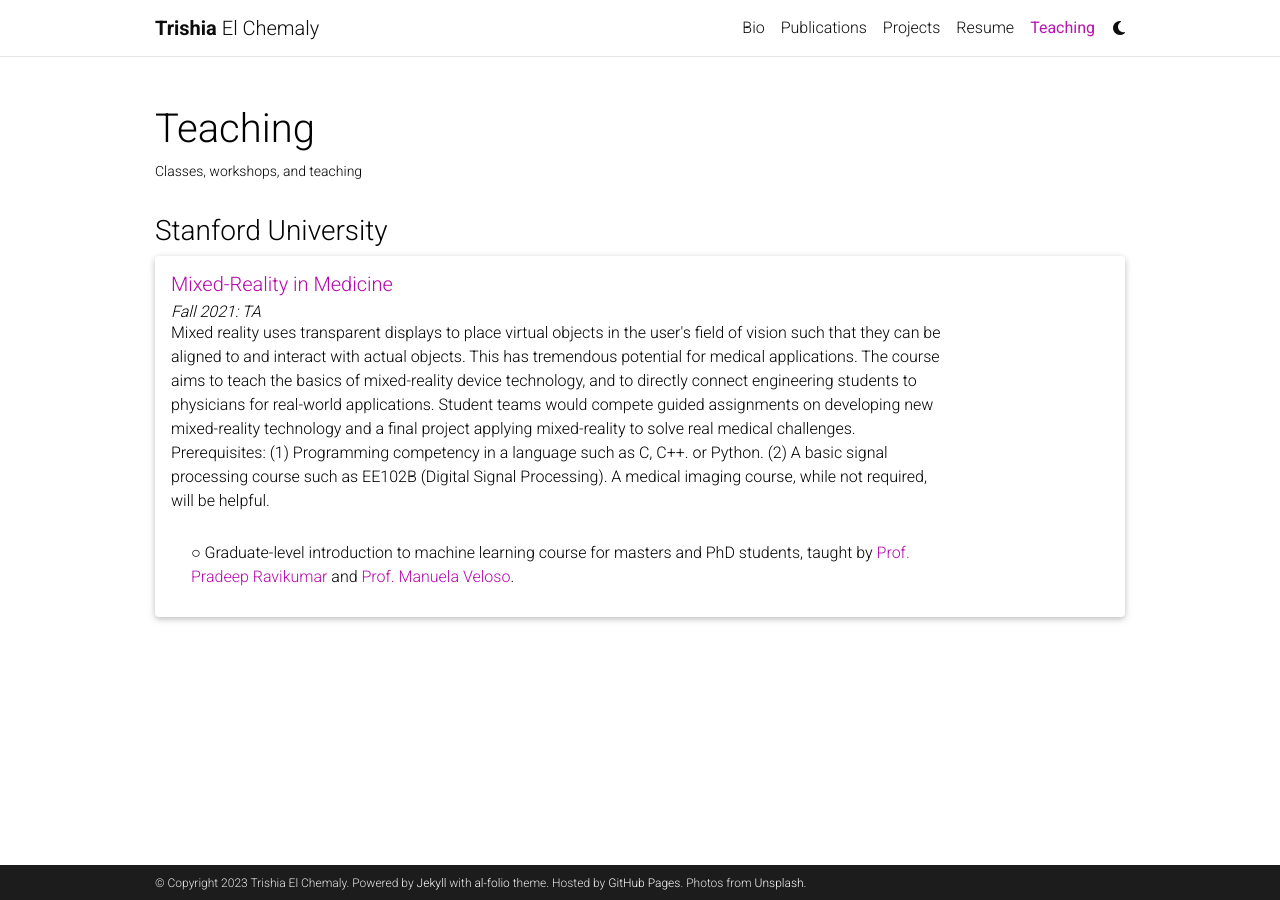
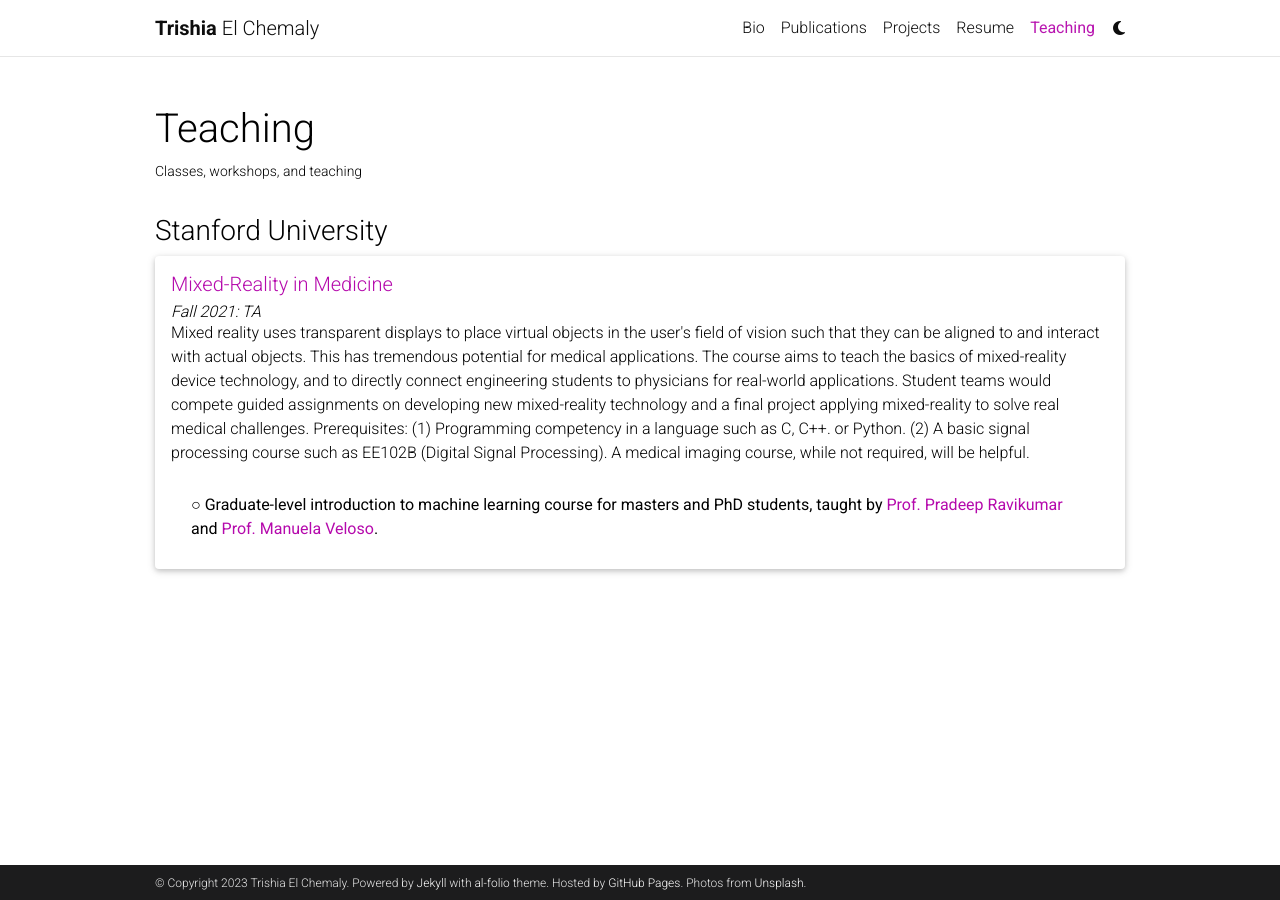
Before and after one commit to tchemaly/tchemaly.github.io, a Jekyll site: the page built from _pages/teaching.md, in a window 1280 px wide. Built offline with Jekyll 4.4.1, drawn with Linux system fonts in a browser that asks for light colours; comment, search, counter and statistics services are not loaded; a style sheet for code colours, icons or effects is not loaded.

Commit message:
Update teaching.md

```diff
--- a/_pages/teaching.md
+++ b/_pages/teaching.md
@@ -12,19 +12,24 @@ nav_order: 5
 <div class="card">
   <div class="p-3">
     <div class="row">
-      <div class="col-sm-10">
-        <h5 class="card-title"><a href="https://med.stanford.edu/immers/news/rad206.html" target="_blank" rel="noopener noreferrer">Mixed-Reality in Medicine</a></h5>
+      <div class="col-12">
+        <h5 class="card-title">
+          <a href="https://med.stanford.edu/immers/news/rad206.html" target="_blank" rel="noopener noreferrer">Mixed-Reality in Medicine</a>
+        </h5>
         <h6 class="card-subtitle font-italic">Fall 2021: TA</h6>
-        <ul class="card-text font-weight-light list-group list-group-flush">
-      <p>
-      Mixed reality uses transparent displays to place virtual objects in the user's field of vision such that they can be aligned to and interact with actual objects. This has tremendous potential for medical applications. The course aims to teach the basics of mixed-reality device technology, and to directly connect engineering students to physicians for real-world applications. Student teams would compete guided assignments on developing new mixed-reality technology and a final project applying mixed-reality to solve real medical challenges. Prerequisites: (1) Programming competency in a language such as C, C++. or Python. (2) A basic signal processing course such as EE102B (Digital Signal Processing). A medical imaging course, while not required, will be helpful.
-      </p>
-      <li class="list-group-item">○ Graduate-level introduction to machine learning course for masters and PhD students, taught by <a href="https://www.cs.cmu.edu/~pradeepr/" target="_blank">Prof. Pradeep Ravikumar</a> and  <a href="https://www.cs.cmu.edu/~mmv/" target="_blank">Prof. Manuela Veloso</a>.</li>
-    </ul>
+        <p class="card-text font-weight-light">
+          Mixed reality uses transparent displays to place virtual objects in the user's field of vision such that they can be aligned to and interact with actual objects. This has tremendous potential for medical applications. The course aims to teach the basics of mixed-reality device technology, and to directly connect engineering students to physicians for real-world applications. Student teams would compete guided assignments on developing new mixed-reality technology and a final project applying mixed-reality to solve real medical challenges. Prerequisites: (1) Programming competency in a language such as C, C++. or Python. (2) A basic signal processing course such as EE102B (Digital Signal Processing). A medical imaging course, while not required, will be helpful.
+        </p>
+        <ul class="list-group list-group-flush">
+          <li class="list-group-item">
+            ○ Graduate-level introduction to machine learning course for masters and PhD students, taught by <a href="https://www.cs.cmu.edu/~pradeepr/" target="_blank">Prof. Pradeep Ravikumar</a> and  <a href="https://www.cs.cmu.edu/~mmv/" target="_blank">Prof. Manuela Veloso</a>.
+          </li>
+        </ul>
       </div>
     </div>
+  </div>
 </div>
-</div>
+
 
 <!-- <div class="card mt-3">
   <div class="p-3">
```
